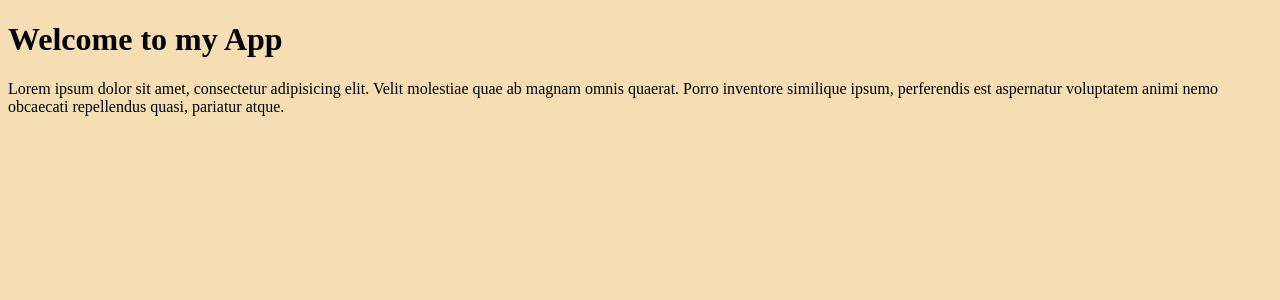
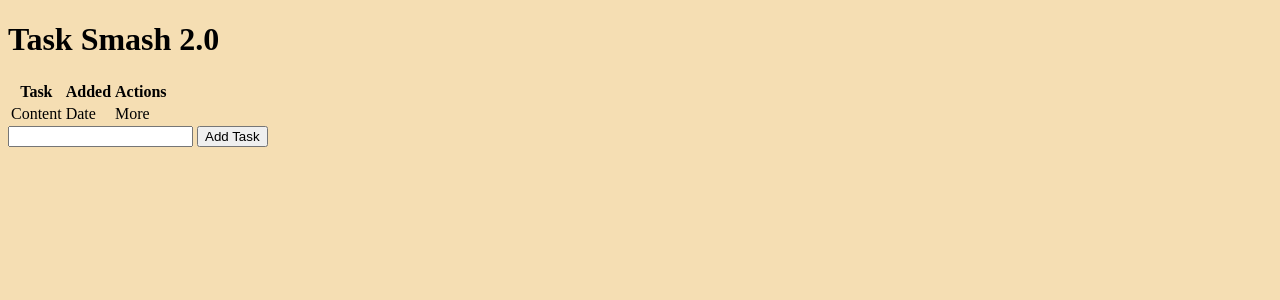
Before and after one commit to Sdcrouse/flask-todo-tutorial, a Flask app: page / in a window 1280 px wide. Shown: the top 300 px of the page. Run offline with Flask 3, Linux system fonts and the light colour scheme.

Commit message:
Added a parent template base.html and made index.html its child

```diff
--- /dev/null
+++ b/templates/base.html
@@ -0,0 +1,17 @@
+<!DOCTYPE html>
+<html lang="en">
+    <head>
+        <meta charset="UTF-8" />
+        <meta http-equiv="X-UA-Compatible" content="IE-edge" />
+        <meta name="viewport" content="width=device-width, initial-scale=1.0" />
+        <link rel="stylesheet" href="{{ url_for('static', filename="styles.css") }}" />
+
+        <!-- Jinja syntax - This code allows you to transfer code between your HTML files. -->
+        {% block head %}{% endblock %}
+    </head>
+    <body>
+        <!-- If you put something like an h1 element between the block body and endblock here, this will not work. -->
+        <!-- The h1 element will not show up because base.html is the parent template. -->
+        {% block body %}{% endblock %}
+    </body>
+</html>
--- a/templates/index.html
+++ b/templates/index.html
@@ -1,21 +1,30 @@
-<!DOCTYPE html>
-<html lang="en">
+<!-- Inherit from the base.html template file -->
+{% extends 'base.html' %}
 
-<head>
-    <meta charset="UTF-8">
-    <meta http-equiv="X-UA-Compatible" content="IE-edge" />
-    <meta name="viewport" content="width=device-width, initial-scale=1.0">
-    <link rel="stylesheet" href="{{url_for("static", filename="styles.css")}}">
-    <title>My App</title>
-</head>
+{% block head %}
+<title>Task Smash</title>
+{% endblock %}
 
-<body>
-    <h1>Welcome to my App</h1>
-    <p>
-        Lorem ipsum dolor sit amet, consectetur adipisicing elit. Velit molestiae quae ab magnam omnis quaerat. Porro
-        inventore similique ipsum, perferendis est aspernatur voluptatem animi nemo obcaecati repellendus quasi,
-        pariatur atque.
-    </p>
-</body>
 
-</html>
+{% block body %}
+<div class="content">
+    <h1>Task Smash 2.0</h1>
+    <table>
+        <tr>
+            <th>Task</th>
+            <th>Added</th>
+            <th>Actions</th>
+        </tr>
+        <tr>
+            <td>Content</td>
+            <td>Date</td>
+            <td>More</td>
+        </tr>
+    </table>
+
+    <form action="">
+        <input type="text" name="content" id="content" />
+        <input type="submit" value="Add Task" id="btn_add" />
+    </form>
+</div>
+{% endblock %}
```
